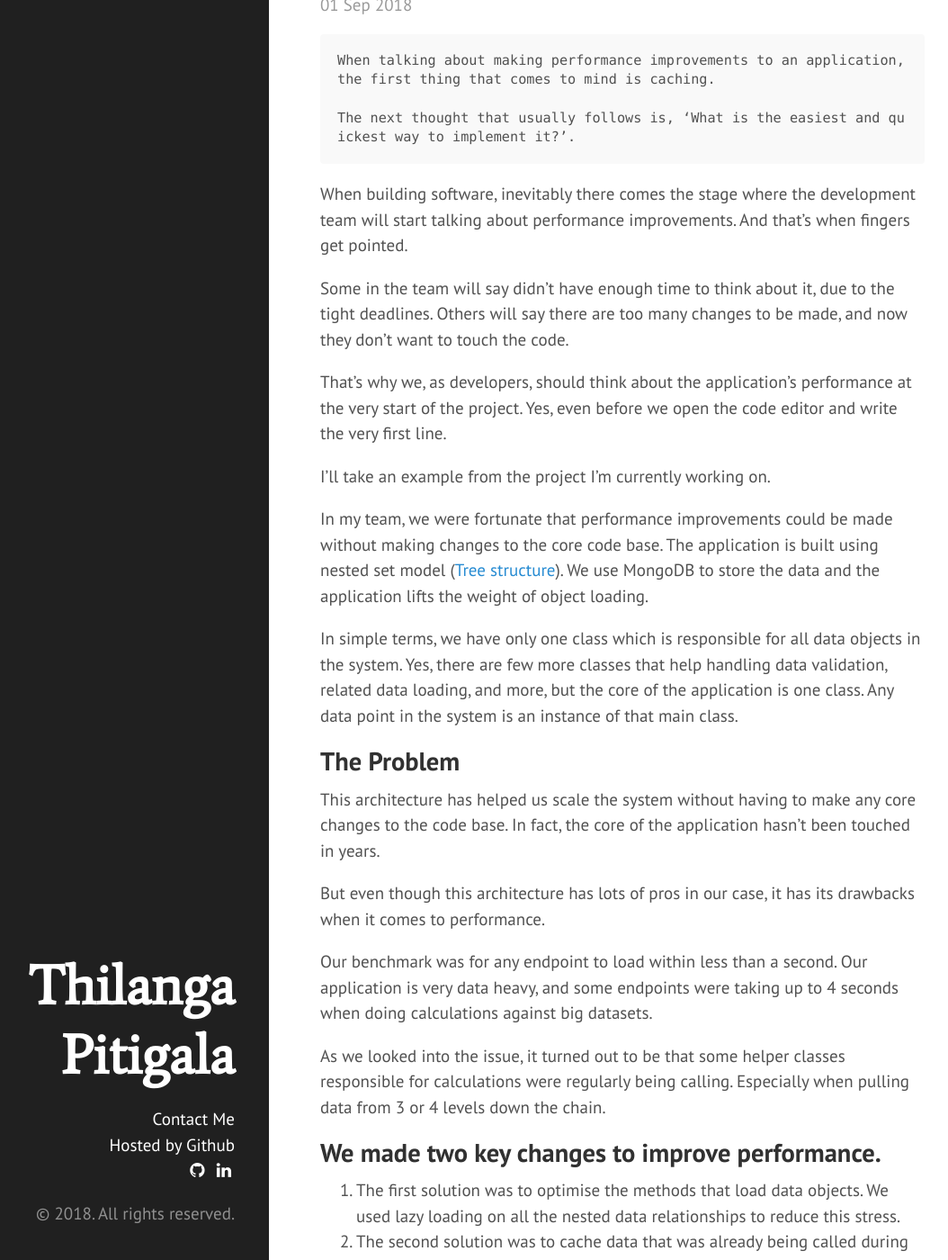
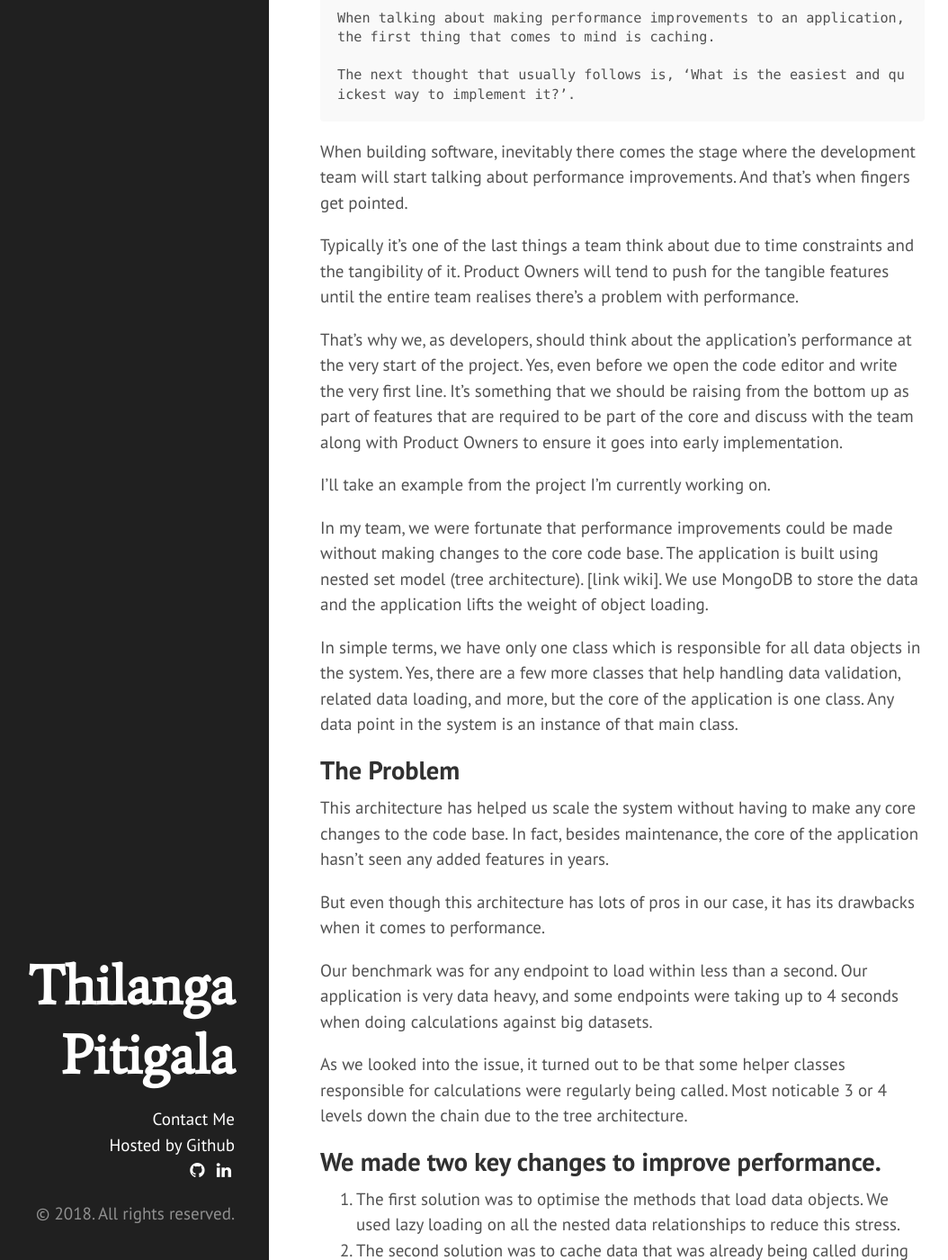
Before and after one commit to thilanga/thilanga.github.io, a Jekyll site: the page built from _posts/2018-09-01-how-to-boost-application-performance-without touching-the-core.md, in a window 1280 px wide and 1400 px high, scrolled down 209 px. Shown: the whole window at 90% size, without its empty margins (157-1211 px from the left). Built offline with Jekyll 4.4.1, drawn with Linux system fonts in a browser that asks for light colours; comment, search, counter and statistics services are not loaded; some of the changed text lies outside the part shown.

Commit message:
Updated with tidy up and some added context (#6)

````diff
--- a/_posts/2018-09-01-how-to-boost-application-performance-without touching-the-core.md
+++ b/_posts/2018-09-01-how-to-boost-application-performance-without touching-the-core.md
@@ -1,10 +1,10 @@
 ---
 layout: post
-title: "How to boost application performance (without touching the core)"
+title: "Design patterns for caching in Laravel"
 date: 2018-09-01
 comments: true
 tags: design-patterns performance clean-code php
-description: How to boost application performance (without touching the core)
+description: Design patterns for caching in Laravel
 ---
 ```
 When talking about making performance improvements to an application, the first thing that comes to mind is caching.
@@ -15,34 +15,36 @@ The next thought that usually follows is, ‘What is the easiest and quickest wa
 When building software, inevitably there comes the stage where the development team will start talking about performance
 improvements. And that’s when fingers get pointed.
 
-Some in the team will say didn't have enough time to think about it, due to the tight deadlines. Others will say there
-are too many changes to be made, and now they don't want to touch the code.
+Typically it's one of the last things a team think about due to time constraints and the tangibility of it. Product Owners will tend to
+push for the tangible features until the entire team realises there's a problem with performance.
 
 That’s why we, as developers, should think about the application’s performance at the very start of the project. Yes,
-even before we open the code editor and write the very first line.
+even before we open the code editor and write the very first line. It's something that we should be raising from the bottom up
+as part of features that are required to be part of the core and discuss with the team along with Product Owners to ensure it
+goes into early implementation.
 
 I'll take an example from the project I'm currently working on.
 
 In my team, we were fortunate that performance improvements could be made without making changes to the core code base.
-The application is built using nested set model ([Tree structure](https://en.wikipedia.org/wiki/Tree_structure){:target="_blank"}). We use MongoDB to store the data and
+The application is built using nested set model (tree architecture). [link wiki]. We use MongoDB to store the data and
 the application lifts the weight of object loading.
 
 In simple terms, we have only one class which is responsible for all data objects in the system. Yes,
-there are few more classes that help handling data validation, related data loading, and more, but the core of the
+there are a few more classes that help handling data validation, related data loading, and more, but the core of the
 application is one class. Any data point in the system is an instance of that main class.
 
 ## The Problem
 
 This architecture has helped us scale the system without having to make any core changes to the code base.
-In fact, the core of the application hasn't been touched in years.
+In fact, besides maintenance, the core of the application hasn't seen any added features in years.
 
 But even though this architecture has lots of pros in our case, it has its drawbacks when it comes to performance.
 
 Our benchmark was for any endpoint to load within less than a second. Our application is very data heavy,
 and some endpoints were taking up to 4 seconds when doing calculations against big datasets.
 
-As we looked into the issue, it turned out to be that some helper classes responsible for calculations were regularly being calling.
-Especially when pulling data from 3 or 4 levels down the chain.
+As we looked into the issue, it turned out to be that some helper classes responsible for calculations were regularly being called.
+Most noticable 3 or 4 levels down the chain due to the tree architecture.
 
 ## We made two key changes to improve performance.
 
@@ -59,14 +61,13 @@ Before we dive deeper into cache implementation, let's have a look at the applic
  - Cache - Redis
  - The application is also deployed using Docker and deployment is done in separate containers.
 
-
 > Looking at the architecture of the application, we had plenty of freedom to optimise along many levels.
 
 ## Cache Implementation
 
 >Before we got started, we made few rules:
-1. We 	could only change the core code as a last resort.
-2. We 	needed to utilise our existing resources
+1. We	could only change the core code as a last resort.
+2. We	needed to utilise our existing resources
 3. Implementation shouldn't take long, to avoid any major refactoring.
 
 Given the above constraints, it was clear we had to use an observer pattern as a wrapper to the application so we wouldn’t touch the core code.
@@ -307,4 +308,4 @@ trait CacheTracker
 }
 ```
 
-> Protip: When it comes to cache invalidation you need to make sure you use correct cache keys. Otherwise, it'll drop the whole cache when you transact with the database each and every time.
+> Protip: When it comes to cache invalidation we you need to make sure you use correct cache keys. Otherwise, it'll drop the whole cache when you transact with the database each and every time.
````
